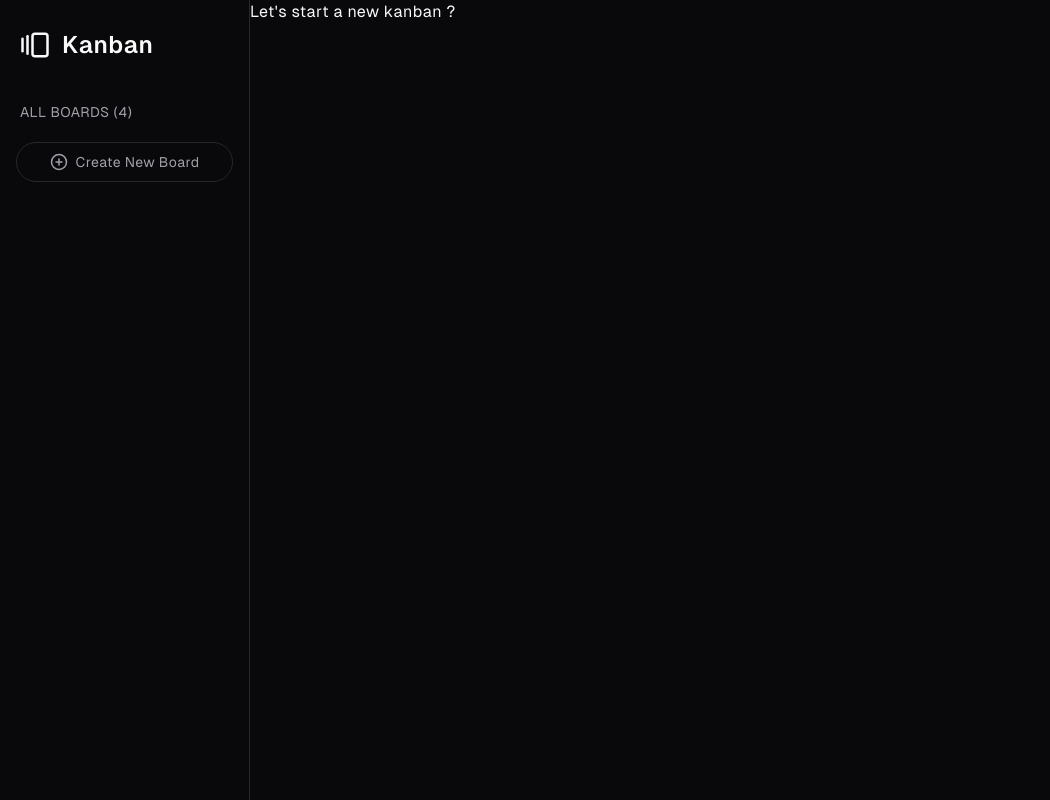
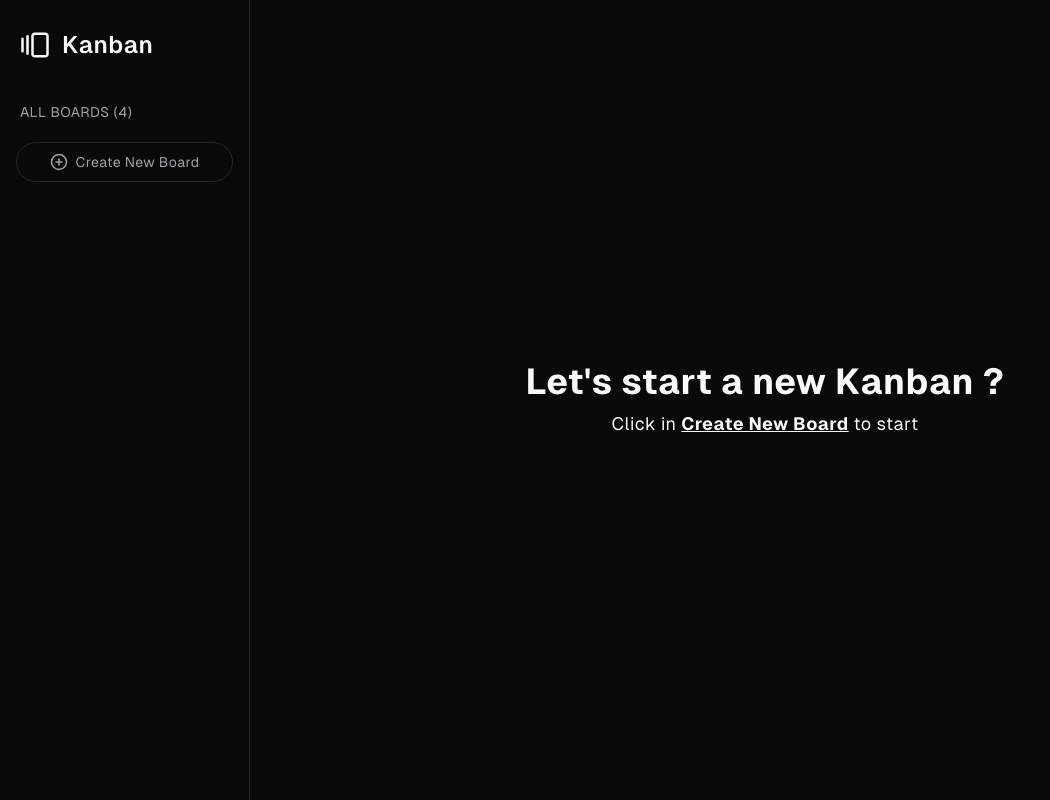
Before and after one commit to Mulinatti/kanban-app, a React (Vite) app: page / in a window 1280 px wide. Shown: the whole page, without its empty margins (0-1050 px from the left). Built offline with nearby package versions, Linux system fonts and the light colour scheme.

Commit message:
add better warning messages to boards routes

```diff
--- a/src/components/sidebar.tsx
+++ b/src/components/sidebar.tsx
@@ -36,11 +36,14 @@ const Sidebar = () => {
           thisBoardExist ? (
             <Outlet />
           ) : (
-            "Sorry this board couldn't be found"
+            <h2 className="text-3xl font-bold text-center space-y-2 w-full h-screen flex flex-col justify-center">Sorry this board couldn't be found</h2>
           )
         ) : (
-          "Let's start a new kanban ?"
-        ) // make a component to this messages
+          <div className="text-center space-y-2 w-full h-screen flex flex-col justify-center">
+            <h2 className="text-4xl font-bold">Let's start a new Kanban ?</h2>
+            <p className="text-lg">Click in <strong className="underline">Create New Board</strong> to start</p>
+          </div>
+        )
       }
     </div>
   );
```
